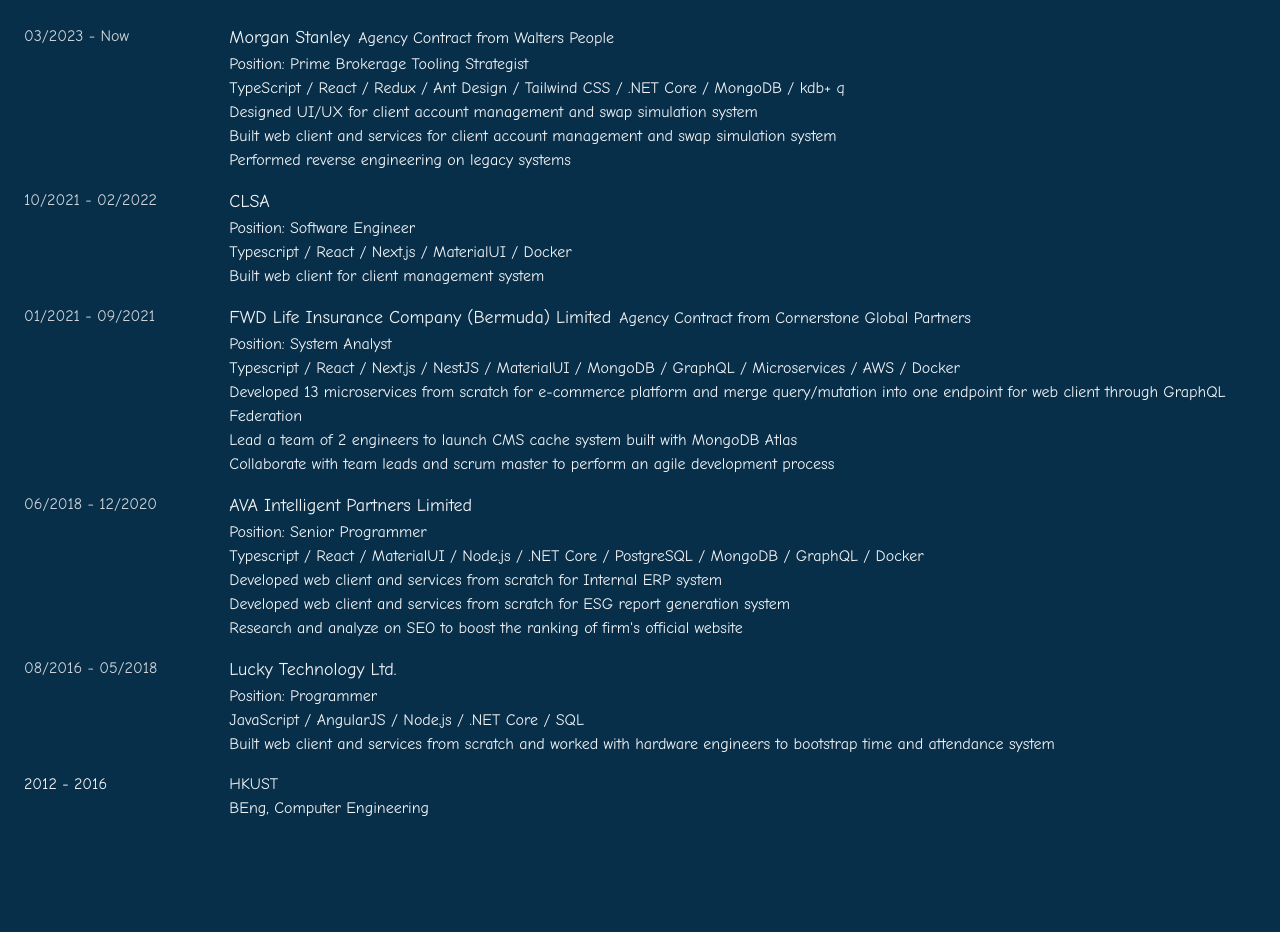
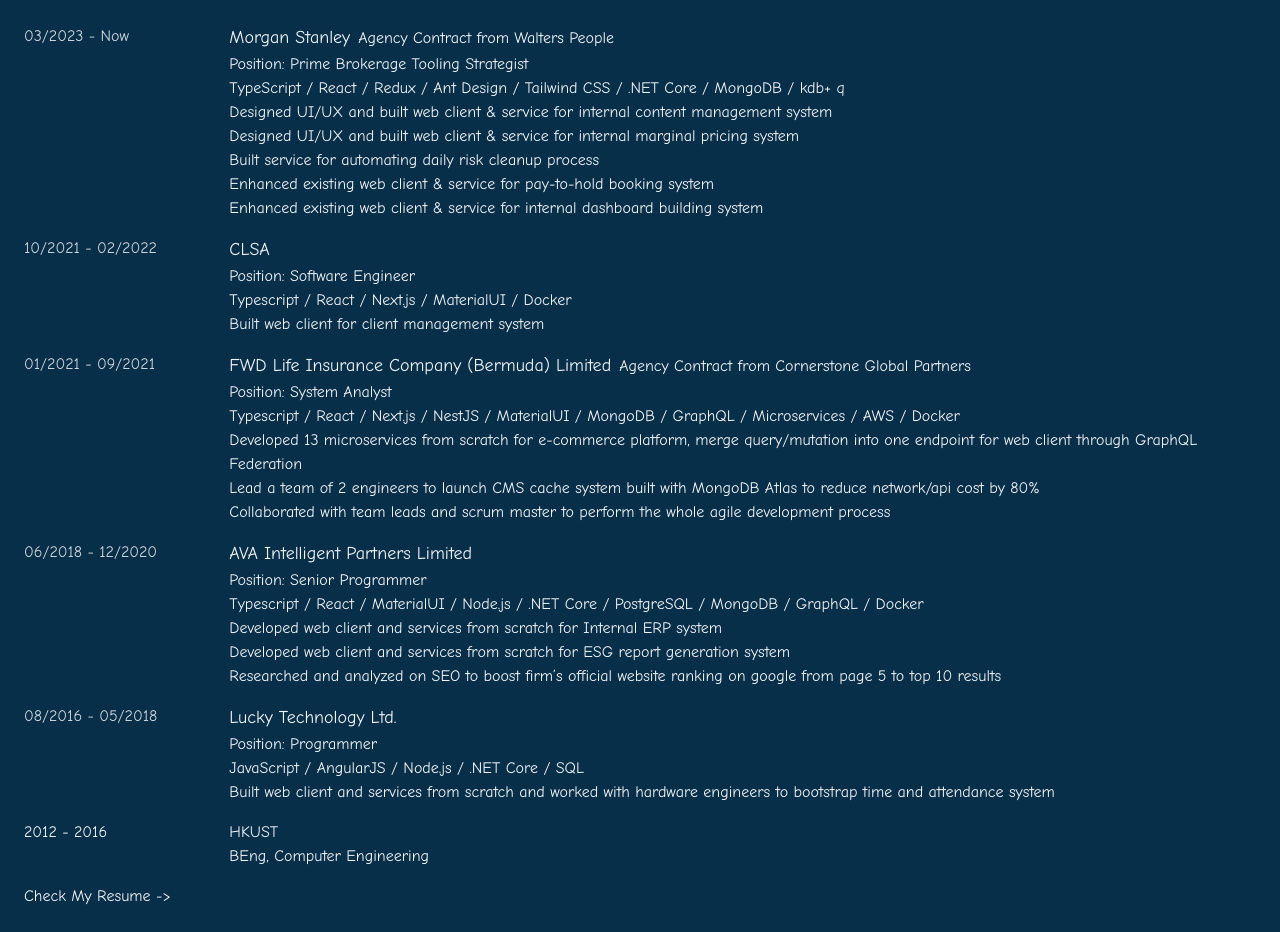
Before and after one commit to owen1002/os-portfolio, a Next.js app: page / in a window 1280 px wide. Shown: the part 100-1032 px from the top of the page. Before the commit the page ends 944 px from the top, so only its background shows below. Built offline with nearby package versions, Linux system fonts and the light colour scheme.

Commit message:
add profile link

```diff
--- /dev/null
+++ b/app/Resume.tsx
@@ -0,0 +1,14 @@
+import Link from "next/link";
+
+function Resume() {
+  return (
+    <Link
+      href="https://docs.google.com/document/d/1ze2Zxe_kk-4HlbPCQluzdnDpELV5GmeMVpUYYvrHz2c/edit?usp=sharing"
+      className="hover:font-semibold hover:underline"
+      title="Google Doc"
+    >
+      {`Check My Resume ->`}
+    </Link>
+  );
+}
+export default Resume;
--- a/app/SocialMedia.tsx
+++ b/app/SocialMedia.tsx
@@ -28,7 +28,7 @@
     <>
       {profile.websites.map((x) => {
         return (
-          <Link href={x.link} key={x.name} target="_blank">
+          <Link href={x.link} key={x.name} target="_blank" title={x.label}>
             <span>
               <FontAwesomeIcon
                 icon={getIcon(x.name)}
--- a/app/const.ts
+++ b/app/const.ts
@@ -33,9 +33,11 @@
       "kdb+ q",
     ],
     duties: [
-      "Designed UI/UX for client account management and swap simulation system",
-      "Built web client and services for client account management and swap simulation system",
-      "Performed reverse engineering on legacy systems",
+      "Designed UI/UX and built web client & service for internal content management system",
+      "Designed UI/UX and built web client & service for internal marginal pricing system",
+      "Built service for automating daily risk cleanup process",
+      "Enhanced existing web client & service for pay-to-hold booking system",
+      "Enhanced existing web client & service for internal dashboard building system",
     ],
   },
   {
@@ -71,9 +73,9 @@
       "Docker",
     ],
     duties: [
-      "Developed 13 microservices from scratch for e-commerce platform and merge query/mutation into one endpoint for web client through GraphQL Federation",
-      "Lead a team of 2 engineers to launch CMS cache system built with MongoDB Atlas",
-      "Collaborate with team leads and scrum master to perform an agile development process",
+      "Developed 13 microservices from scratch for e-commerce platform, merge query/mutation into one endpoint for web client through GraphQL Federation",
+      "Lead a team of 2 engineers to launch CMS cache system built with MongoDB Atlas to reduce network/api cost by 80%",
+      "Collaborated with team leads and scrum master to perform the whole agile development process",
     ],
   },
 
@@ -99,7 +101,7 @@
     duties: [
       "Developed web client and services from scratch for Internal ERP system",
       "Developed web client and services from scratch for ESG report generation system",
-      "Research and analyze on SEO to boost the ranking of firm's official website",
+      "Researched and analyzed on SEO to boost firm’s official website ranking on google from page 5 to top 10 results",
     ],
   },
   {
@@ -121,7 +123,7 @@
   name: "Owen Siu",
   phone: "+852 68434007",
   email: "owensiu1002@gmail.com",
-  description:"A Software Engineer",
+  description: "A Software Engineer",
   websites: [
     {
       name: "github",
--- a/app/page.tsx
+++ b/app/page.tsx
@@ -5,6 +5,7 @@
 import Header from "./Header";
 import Experiences from "./Experiences";
 import Educations from "./Educations";
+import Resume from "./Resume";
 
 config.autoAddCss = false;
 
@@ -21,6 +22,9 @@
         <div className="w-full">
           <Educations />
         </div>
+        <div className="w-full">
+          <Resume />
+        </div>
       </div>
     </div>
   );
```
